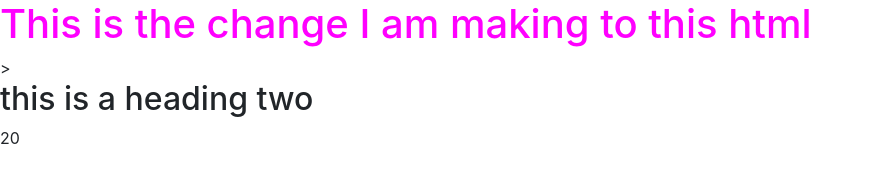
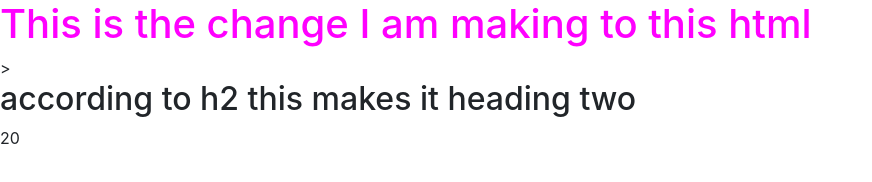
Before and after one commit to wyattkr/myFirstRepo, a plain HTML site: page memphisTrip.html in a window 1280 px wide. Shown: the whole page, without its empty margins (0-872 px from the left). Drawn offline with Linux system fonts and the light colour scheme.

Commit message:
my git example

```diff
--- a/memphisTrip.html
+++ b/memphisTrip.html
@@ -2,14 +2,14 @@
 <html lang="en">
 
 <head>
-    <title>come to the house</title>
+    <title>Changes made in house</title>
 <link rel="stylesheet" href="kimstyle.css">
 </head>
 
 
 <body>
     <h1> This is the change I am making to this html</h1>>
-    <h2> this is a heading two</h2>
+    <h2> according to h2 this makes it heading two</h2>
     <p id="demo"></p>
 
     <script>
```
